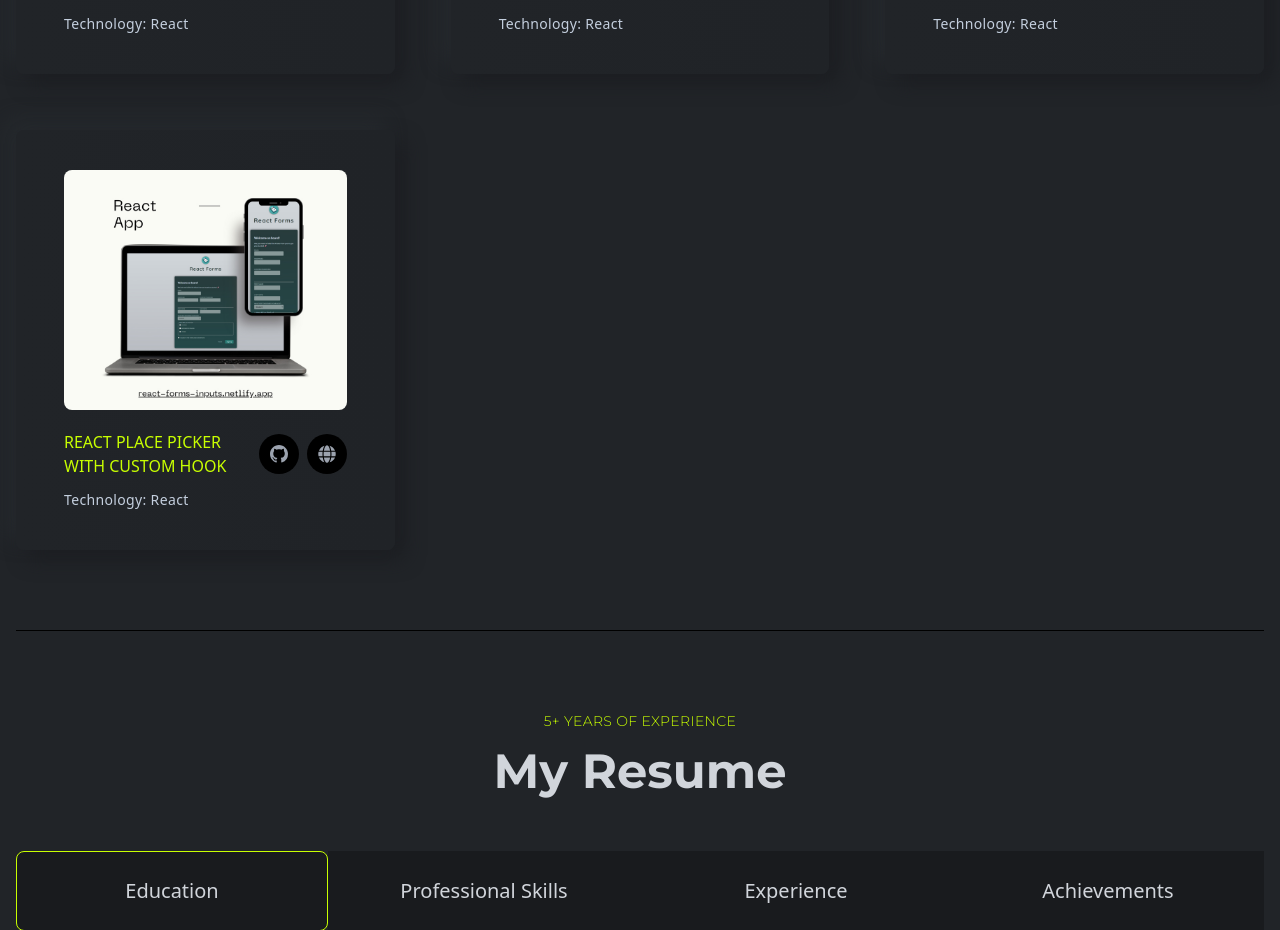
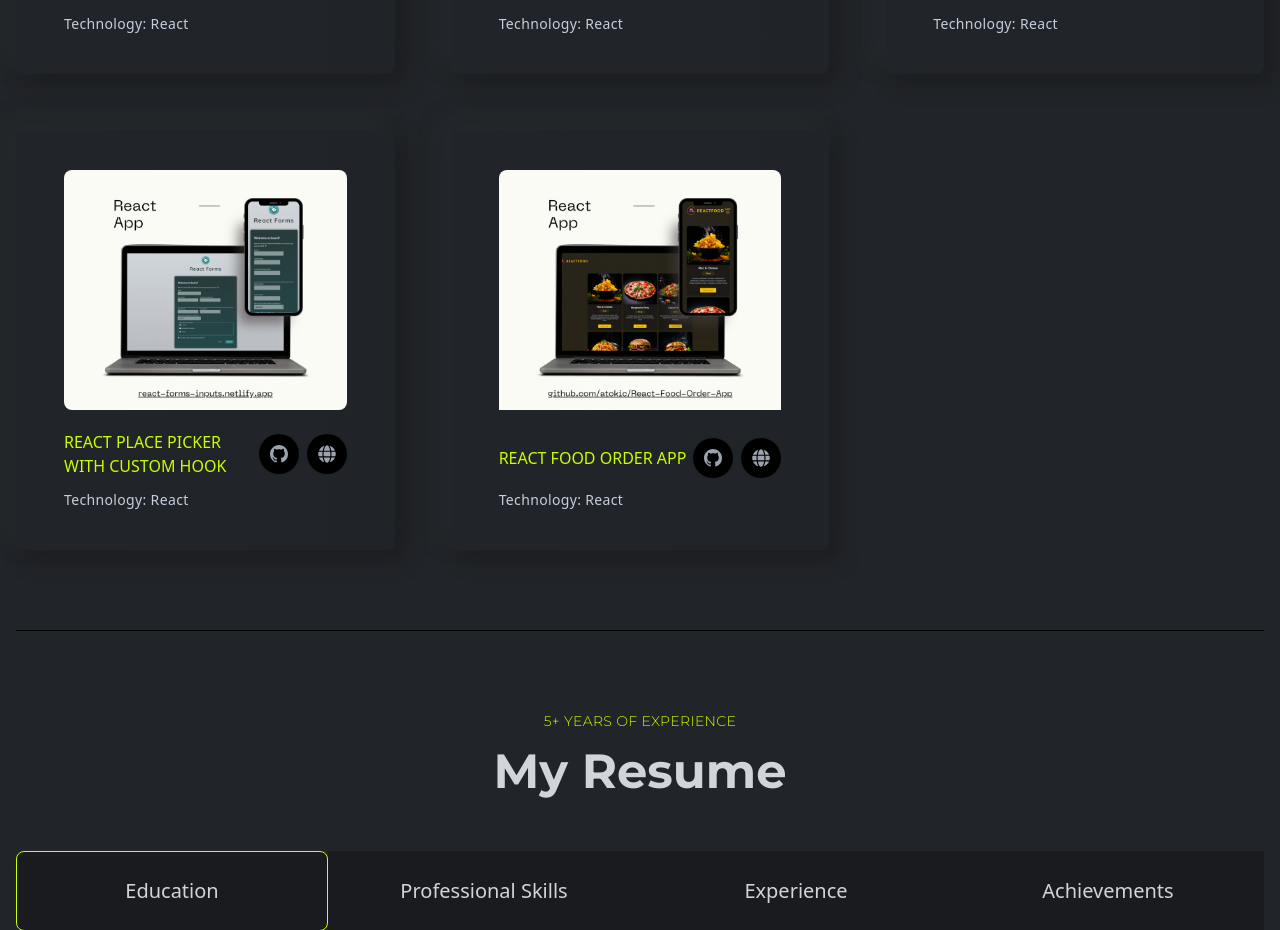
Before and after one commit to atokic/ReactJS_portfolio, a React (Create React App) app: page / in a window 1280 px wide. Shown: the part 10381-11311 px from the top of the page. Built offline with nearby package versions, Linux system fonts and the light colour scheme.

Commit message:
Added project

```diff
--- a/src/assets/index.js
+++ b/src/assets/index.js
@@ -40,6 +40,7 @@ import project37 from "./images/projects/37.jpg";
 import project38 from "./images/projects/38.jpg";
 import project39 from "./images/projects/39.jpg";
 import project40 from "./images/projects/40.jpg";
+import project41 from "./images/projects/41.jpg";
 import testimonial1 from "./images/testimonial/testimonial1.png";
 import testimonial2 from "./images/testimonial/testimonial2.png";
 import testimonial3 from "./images/testimonial/testimonial3.png";
@@ -92,6 +93,7 @@ export {
   project38,
   project39,
   project40,
+  project41,
   quote,
   contactImg,
   testimonial1,
--- a/src/components/projects/Projects.js
+++ b/src/components/projects/Projects.js
@@ -40,7 +40,8 @@ import {
   project37,
   project38,
   project39,
-  project40
+  project40,
+  project41
 } from "../../assets/index";
 import ProjectsCard from './ProjectsCard';
 
@@ -317,6 +318,12 @@ const Projects = () => {
           github_link="https://github.com/atokic/React-Forms"
           site_link="https://react-forms-inputs.netlify.app/"
         />
+        <ProjectsCard
+          title="React Food Order App"
+          des="Technology: React"
+          src={project41}
+          github_link="https://github.com/atokic/React-Food-Order-App"
+        />
       </div>
     </section>
   );
```
Also changed, not shown: src/assets/images/projects/41.jpg (added).
